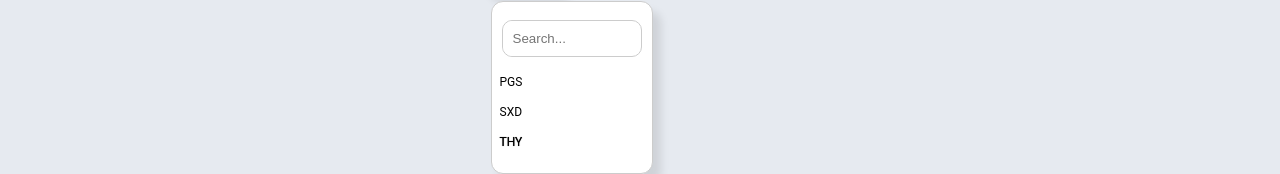
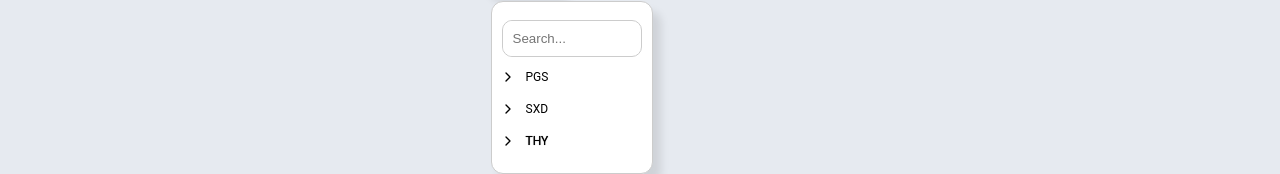
Before and after one commit to Mwiert/miniSpa, a Vue app: page /summerLovers in a window 1280 px wide. Both pictures are taken after a click on the button "THY". Shown: the part 1044-1218 px from the top of the page. Built offline with nearby package versions, Linux system fonts and the light colour scheme; a web font is replaced by a local one.

Commit message:
Finalize Day with Bug Fixing and Adding New SvgIcon Feature

```diff
--- a/src/components/Dropdown/UIDropdown.vue
+++ b/src/components/Dropdown/UIDropdown.vue
@@ -39,19 +39,19 @@
             @click="selectItem(item)"
             :class="{ selected: isSelected(item) }">
             <div v-if="this.isSelected(item)" class="image-label-wrapper">
-              <img
-                :src="item[urlField]"
-                alt=""
+              <div
                 class="dropdown-item-img"
-                :class="{ isVisible: isImageAvailable, visibleIcon: !checkItem(item) }" />
+                :class="{ isVisible: isImageAvailable, visibleIcon: !checkItem(item) }">
+                <SvgIcon :name="item[iconImage]" :size="'s'" />
+              </div>
               <span>{{ isLongItem(item) }}</span>
             </div>
             <div v-else class="image-label-wrapper">
-              <img
-                :src="item[urlField]"
-                alt=""
+              <div
                 class="dropdown-item-img"
-                :class="{ isVisible: isImageAvailable, visibleIcon: !checkItem(item) }" />
+                :class="{ isVisible: isImageAvailable, visibleIcon: !checkItem(item) }">
+                <SvgIcon :name="item[iconImage]" :size="'s'" />
+              </div>
               <span>{{ isLongItem(item) }}</span>
             </div>
           </div>
@@ -113,11 +113,6 @@ export default {
       default: 'name'
     },
 
-    urlField: {
-      // picture of the object taken here
-      type: String,
-      default: ''
-    },
     dataSize: {
       // how many data will shown in the dropdown.
       type: Number
@@ -132,6 +127,10 @@ export default {
     maxItemThreshold: {
       type: Number,
       default: 15
+    },
+    iconImage: {
+      type: String,
+      default: 'iconImage'
     }
   },
   data() {
@@ -222,13 +221,13 @@ export default {
       return String(item[this.displayField])
     },
     checkItem(item) {
-      return item[this.urlField] !== '' && item[this.urlField] !== undefined
+      return item[this.iconImage] !== '' && item[this.iconImage] !== undefined
     },
     checkImage() {
       for (let i = 0; i < this.dropdownItems.length; i++) {
         if (
-          this.dropdownItems[i][this.urlField] !== '' &&
-          this.dropdownItems[i][this.urlField] !== undefined
+          this.dropdownItems[i][this.iconImage] !== '' &&
+          this.dropdownItems[i][this.iconImage] !== undefined
         ) {
           return true
         }
@@ -456,11 +455,15 @@ export default {
             align-items: center;
             justify-content: start;
             .dropdown-item-img {
-              width: 0.75rem;
-              height: 0.75rem;
+              width: 16px;
+              height: 16px;
               padding-right: 10px;
               display: none;
-
+              .svg-icon-c {
+                width: 16px;
+                height: 16px;
+                padding: 0;
+              }
               &.isVisible {
                 display: inline-block;
               }
--- a/src/components/Dropdown/UIMultiDropdown.vue
+++ b/src/components/Dropdown/UIMultiDropdown.vue
@@ -39,11 +39,12 @@
             :class="{ selected: isSelected(item) }">
             <div v-if="this.isSelected(item)" class="item-container">
               <div class="image-label-wrapper">
-                <img
-                  :src="item[urlField]"
-                  alt=""
+                <div
                   class="dropdown-item-img"
-                  :class="{ isVisible: isImageAvailable, visibleIcon: !checkItem(item) }" />
+                  :class="{ isVisible: isImageAvailable, visibleIcon: !checkItem(item) }">
+                  <SvgIcon :name="item[iconImage]" :size="'s'" />
+                </div>
+
                 <span class="item-name"> {{ isLongItem(item) }}</span>
               </div>
 
@@ -51,11 +52,12 @@
             </div>
             <div v-else class="item-container">
               <div class="image-label-wrapper">
-                <img
-                  :src="item[urlField]"
-                  alt=""
+                <div
                   class="dropdown-item-img"
-                  :class="{ isVisible: isImageAvailable, visibleIcon: !checkItem(item) }" />
+                  :class="{ isVisible: isImageAvailable, visibleIcon: !checkItem(item) }">
+                  <SvgIcon :name="item[iconImage]" :size="'s'" />
+                </div>
+
                 <span class="item-name">{{ isLongItem(item) }}</span>
               </div>
             </div>
@@ -67,13 +69,9 @@
 </template>
 
 <script lang="ts">
-import SvgIcon from '../SvgIcon.vue'
-
 export default {
   name: 'UIMultiDropDown',
-  components: {
-    SvgIcon
-  },
+
   props: {
     items: {
       // items in the database.
@@ -134,11 +132,6 @@ export default {
       default: 'name'
     },
 
-    urlField: {
-      // picture of the object taken here
-      type: String,
-      default: ''
-    },
     sortField: {
       type: String
     },
@@ -149,6 +142,10 @@ export default {
     maxItemThreshold: {
       type: Number,
       default: 15
+    },
+    iconImage: {
+      type: String,
+      default: ''
     }
   },
   data() {
@@ -298,13 +295,14 @@ export default {
       return String(item[this.displayField])
     },
     checkItem(item) {
-      return item[this.urlField] !== '' && item[this.urlField] !== undefined
+      return item[this.iconImage] !== '' && item[this.iconImage] !== undefined
     },
     checkImage() {
       for (let i = 0; i < this.dropdownItems.length; i++) {
+        console.log(this.dropdownItems[i][this.iconImage])
         if (
-          this.dropdownItems[i][this.urlField] !== '' &&
-          this.dropdownItems[i][this.urlField] !== undefined
+          this.dropdownItems[i][this.iconImage] !== '' &&
+          this.dropdownItems[i][this.iconImage] !== undefined
         ) {
           return true
         }
@@ -575,13 +573,17 @@ export default {
               flex-shrink: 0;
 
               .dropdown-item-img {
-                width: 12px;
-                height: 12px;
+                width: 16px;
+                height: 16px;
                 padding-right: 10px;
                 justify-self: end;
                 display: none;
                 align-items: center;
-
+                .svg-icon-c {
+                  width: 16px;
+                  height: 16px;
+                  padding: 0;
+                }
                 &.isVisible {
                   display: inline-block;
                   align-items: center;
--- a/src/pages/SummerLovers.vue
+++ b/src/pages/SummerLovers.vue
@@ -105,7 +105,6 @@
         :fontSize="fontSize"
         displayField="name"
         :sortField="sortField"
-        urlField="imageUrl"
         :label="'Multi dropdown with images and action box and max item threshold searchable'"
         :dataSize="dataSize"
         searchable
@@ -113,6 +112,7 @@
         primaryKey="id"
         :sortByAscending="true"
         :maxItemThreshold="maxItemThreshold"
+        :iconImage="'iconImage'"
         :hasActionBox="true" />
       <UIMultiDropdown
         v-model="selectedPets"
@@ -120,7 +120,6 @@
         :fontSize="fontSize"
         displayField="name"
         :sortField="sortField"
-        urlField="''"
         :label="'Multi dropdown without images'"
         :dataSize="dataSize"
         searchable
@@ -135,7 +134,6 @@
         :fontSize="fontSize"
         displayField="name"
         :sortField="sortField"
-        urlField="''"
         :label="'Multi dropdown without maxVisibleItem'"
         :dataSize="dataSize"
         searchable
@@ -149,7 +147,6 @@
         :fontSize="fontSize"
         displayField="name"
         :sortField="sortField"
-        urlField="''"
         :label="'Multi dropdown without images and no action box and without max item threshold searchable'"
         :dataSize="dataSize"
         searchable
@@ -169,11 +166,11 @@
         :fontSize="fontSize"
         displayField="name"
         :sortField="sortField"
-        urlField="imageUrl"
         searchable
         :dataSize="dataSize"
         :sortByAscending="true"
         :maxItemThreshold="maxItemThreshold"
+        :iconImage="'iconImage'"
         primaryKey="id" />
       <UIDropdown
         v-model="selectedItem"
@@ -182,11 +179,11 @@
         :fontSize="fontSize"
         displayField="id"
         :sortField="sortField"
-        urlField="''"
         searchable
         :dataSize="dataSize"
         :sortByAscending="true"
         :maxItemThreshold="maxItemThreshold"
+        :iconImage="'iconImage'"
         primaryKey="id" />
       <UIDropdown
         v-model="selectedItem"
@@ -195,10 +192,10 @@
         :fontSize="fontSize"
         displayField="name"
         :sortField="sortField"
-        urlField="imageUrl"
         :dataSize="dataSize"
         :sortByAscending="true"
         :maxItemThreshold="maxItemThreshold"
+        :iconImage="'iconImage'"
         primaryKey="id" />
     </div>
   </div>
@@ -227,83 +224,77 @@ export default {
       pets: [
         {
           id: 0,
-          imageUrl:
-            'https://scontent.fayt3-1.fna.fbcdn.net/v/t1.18169-9/10897909_628158777306211_2985313991670757129_n.jpg?_nc_cat=111&ccb=1-7&_nc_sid=7b2446&_nc_ohc=93lV2ws2vMIQ7kNvgF-FtyQ&_nc_ht=scontent.fayt3-1.fna&oh=00_AYAiuHNBosscMy6SjMWPOszZaI0Yl0Hf_kxuqKWGeChLFA&oe=66C5CE1D',
+          iconImage: 'arrow-right',
           name: 'Dog',
           detail: 'a'
         },
         {
           id: 1,
-          imageUrl: 'https://www.petvet.com.tr/tr/images/uploads/44_2.jpg',
+          iconImage: 'arrow-right',
           name: 'Cat',
           detail: 'b'
         },
         {
           id: 2,
-          imageUrl:
-            'https://media.istockphoto.com/id/92121157/tr/foto%C4%9Fraf/animals-piranha.jpg?s=612x612&w=0&k=20&c=GaktAQKn48O32jyC6VixiHS90SIbZXgbdJWQVkaysMI=',
+          iconImage: 'arrow-right',
           name: 'Fish',
           detail: 'c'
         },
         {
           id: 3,
-          imageUrl: 'https://c.files.bbci.co.uk/127E7/production/_100715757_p063d74j.jpg',
+          iconImage: 'arrow-right',
           name: 'Bird',
           detail: 'd'
         },
-        { id: 4, imageUrl: '', name: 'Mouse', detail: 'c' },
+        { id: 4, iconImage: '', name: 'Mouse', detail: 'c' },
         {
           id: 5,
-          imageUrl: '',
+          iconImage: '',
           name: 'ElephantElephantElephantElephantElephantElephantElephant',
           detail: 'd'
         },
-        { id: 6, imageUrl: '', name: 'Hawk', detail: 'c' },
-        { id: 7, imageUrl: '', name: 'Monkey', detail: 'a' }
+        { id: 6, iconImage: '', name: 'Hawk', detail: 'c' },
+        { id: 7, iconImage: '', name: 'Monkey', detail: 'a' }
       ],
       foods: [
         {
           id: 0,
-          imageUrl:
-            'https://encrypted-tbn0.gstatic.com/images?q=tbn:ANd9GcQxdaos6lr3fU5cMreuJ6LwqB8Oqakci-W4zA&s',
+          iconImage: 'arrow-right',
           name: 'Dog Food',
           detail: 'e'
         },
-        { id: 1, imageUrl: '', name: 'Cat Food', detail: 'f' },
-        { id: 2, imageUrl: '', name: 'Fish Food', detail: 'g' },
-        { id: 3, imageUrl: '', name: 'Bird Food', detail: 'h' }
+        { id: 1, iconImage: '', name: 'Cat Food', detail: 'f' },
+        { id: 2, iconImage: '', name: 'Fish Food', detail: 'g' },
+        { id: 3, iconImage: '', name: 'Bird Food', detail: 'h' }
       ],
       toys: [
-        { id: 0, imageUrl: '', name: 'Dog Toy', detail: 'k' },
-        { id: 1, imageUrl: '', name: 'Cat Toy', detail: 'l' },
-        { id: 2, imageUrl: '', name: 'Fish Toy', detail: 'm' },
-        { id: 3, imageUrl: '', name: 'Bird Toy', detail: 'n' }
+        { id: 0, iconImage: '', name: 'Dog Toy', detail: 'k' },
+        { id: 1, iconImage: '', name: 'Cat Toy', detail: 'l' },
+        { id: 2, iconImage: '', name: 'Fish Toy', detail: 'm' },
+        { id: 3, iconImage: '', name: 'Bird Toy', detail: 'n' }
       ],
       items: [
         {
           id: 'THY',
-          imageUrl:
-            'https://seeklogo.com/images/T/turkish-airlines-logo-25BACC2D0C-seeklogo.com.png',
+          iconImage: 'arrow-right',
           name: 'Türk Hava Yolları',
           detail: 'o'
         },
         {
           id: 'PGS',
-          imageUrl:
-            'https://ttyd.org.tr/wp-content/uploads/2022/01/pegasus-airlines-eps-vector-logo.png',
+          iconImage: 'arrow-right',
           name: 'Pegasus',
           detail: 'p'
         },
         {
           id: 'SXD',
-          imageUrl: 'https://media.tenor.com/ba-qljYNd84AAAAe/sunexpress-sunexpress-airlines.png',
+          iconImage: 'arrow-right',
           name: 'Sun Express',
           detail: 'r'
         },
         {
           id: 'CRL',
-          imageUrl:
-            'https://encrypted-tbn0.gstatic.com/images?q=tbn:ANd9GcQCSz2Zi2rJUYXY6S7013DGYqPDTL-jxOs5MQ&s',
+          iconImage: 'arrow-right',
           name: 'Corendon',
           detail: 's'
         }
@@ -317,42 +308,39 @@ export default {
       label: 'Select an Item',
       selectedPet: {
         id: 0,
-        imageUrl:
-          'https://scontent.fayt3-1.fna.fbcdn.net/v/t1.18169-9/10897909_628158777306211_2985313991670757129_n.jpg?_nc_cat=111&ccb=1-7&_nc_sid=7b2446&_nc_ohc=93lV2ws2vMIQ7kNvgF-FtyQ&_nc_ht=scontent.fayt3-1.fna&oh=00_AYAiuHNBosscMy6SjMWPOszZaI0Yl0Hf_kxuqKWGeChLFA&oe=66C5CE1D',
+        iconImage: 'arrow-right',
         name: 'Dog',
         detail: 'a'
       },
       selectedFood: {
         id: 0,
-        imageUrl:
-          'https://encrypted-tbn0.gstatic.com/images?q=tbn:ANd9GcQxdaos6lr3fU5cMreuJ6LwqB8Oqakci-W4zA&s',
+        iconImage: 'arrow-right',
         name: 'Dog Food',
         detail: 'e'
       },
 
       selectedToy: {
         id: 0,
-        imageUrl: '',
+        iconImage: '',
         name: 'Dog Toy',
         detail: 'k'
       },
       selectedItem: {
         id: 'THY',
-        imageUrl: 'https://seeklogo.com/images/T/turkish-airlines-logo-25BACC2D0C-seeklogo.com.png',
+        iconImage: 'arrow-right',
         name: 'Türk Hava Yolları',
         detail: 'o'
       },
       selectedPets: [
         {
           id: 0,
-          imageUrl:
-            'https://scontent.fayt3-1.fna.fbcdn.net/v/t1.18169-9/10897909_628158777306211_2985313991670757129_n.jpg?_nc_cat=111&ccb=1-7&_nc_sid=7b2446&_nc_ohc=93lV2ws2vMIQ7kNvgF-FtyQ&_nc_ht=scontent.fayt3-1.fna&oh=00_AYAiuHNBosscMy6SjMWPOszZaI0Yl0Hf_kxuqKWGeChLFA&oe=66C5CE1D',
+          iconImage: 'arrow-right',
           name: 'Dog',
           detail: 'a'
         },
         {
           id: 1,
-          imageUrl: 'https://www.petvet.com.tr/tr/images/uploads/44_2.jpg',
+          iconImage: 'arrow-right',
           name: 'Cat',
           detail: 'b'
         }
```
